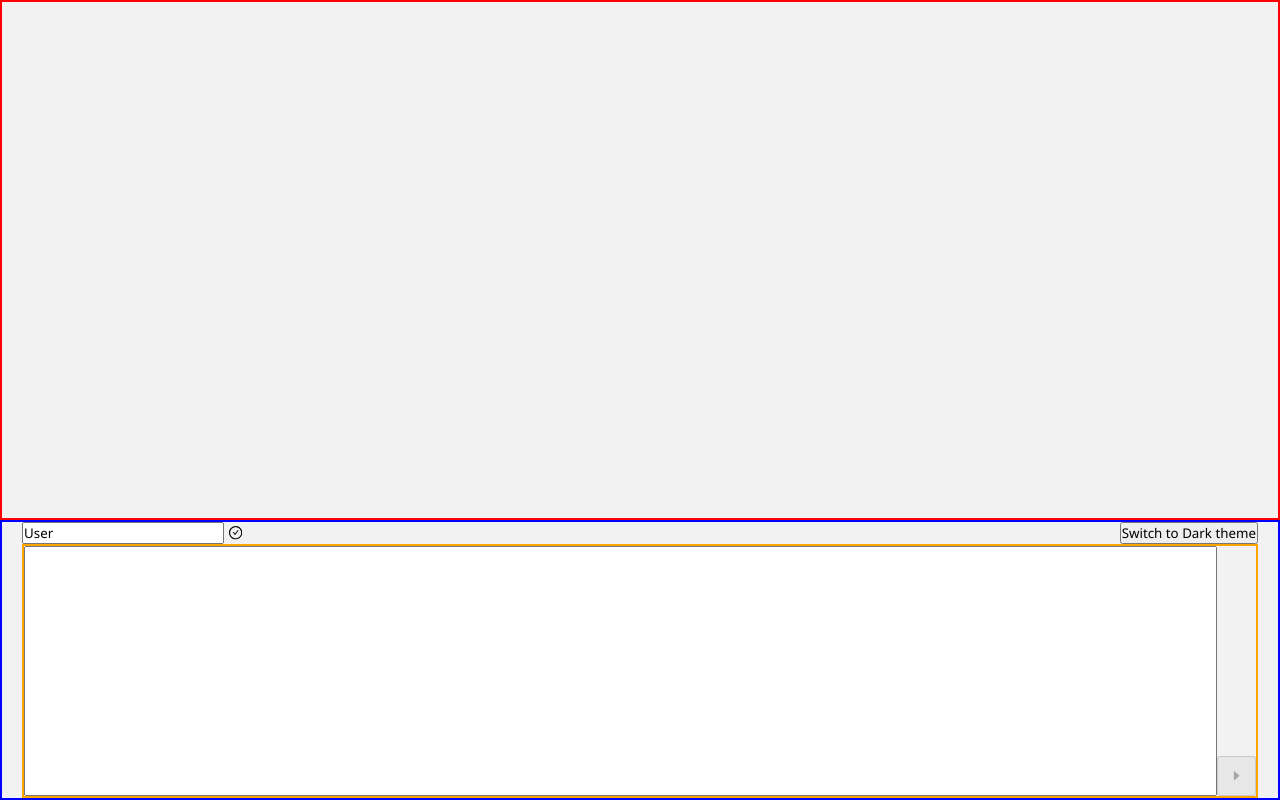
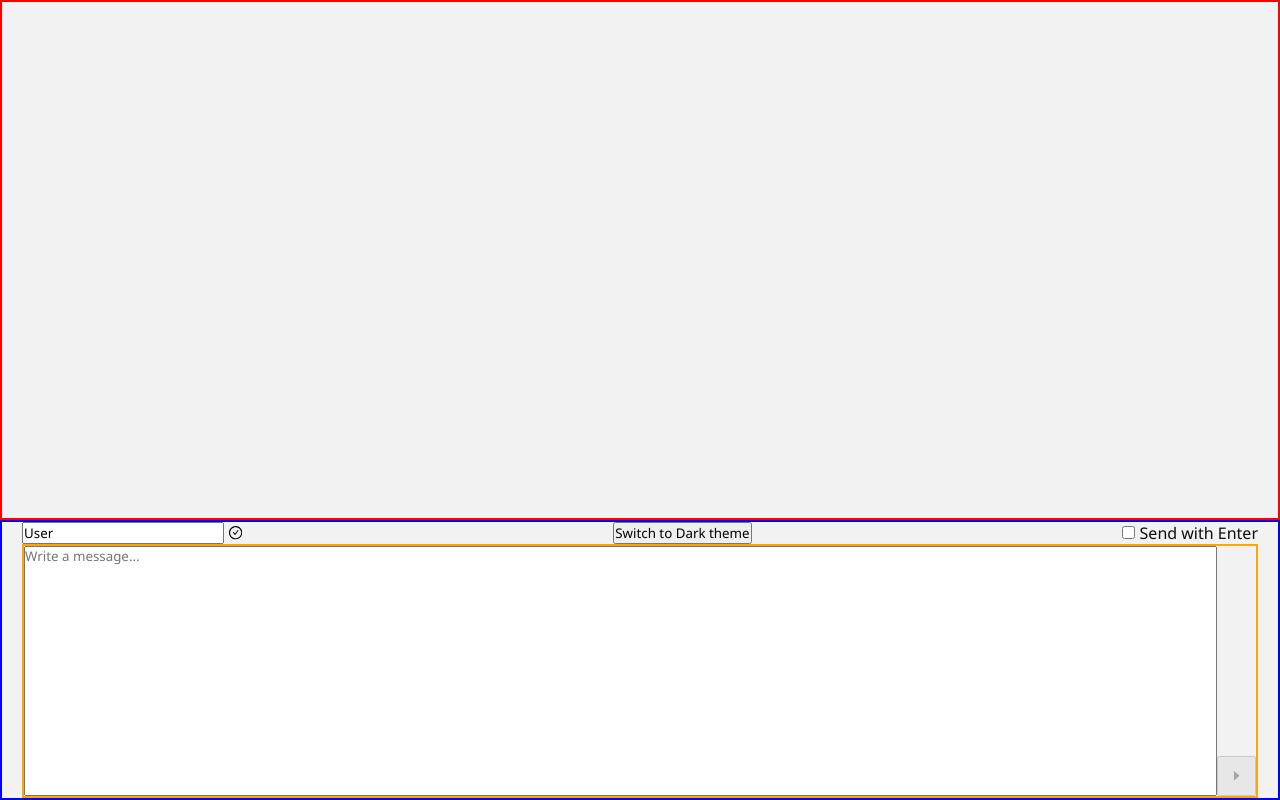
Before and after one commit to jposawa/chat-test, a React (Vite) app: page / in a window 1280 px wide. Built offline with nearby package versions, Linux system fonts and the light colour scheme.

Commit message:
Fixed textarea and added Enter send

```diff
--- a/src/App.jsx
+++ b/src/App.jsx
@@ -9,6 +9,7 @@ export default function App() {
   const [username, setUsername] = React.useState("User");
   const [messagesList, setMessagesList] = React.useState([]);
   const [currentMessage, setCurrentMessage] = React.useState();
+  const [shouldEnterSend, setShouldEnterSend] = React.useState(false);
 
   const handleThemeSwitch = () => {
     setActiveTheme(activeTheme === "lightTheme" ? "darkTheme" : "lightTheme");
@@ -24,12 +25,22 @@ export default function App() {
     setUsername(newUsername);
   };
 
+  const handleMessageChange = ({ target: field }) => {
+    setCurrentMessage(field?.value);
+  };
+
+  const handleKeyDown = (event) => {
+    if (event.key === "Enter" && shouldEnterSend) {
+      sendMessage();
+
+      event.preventDefault();
+    }
+  };
+
   const sendMessage = (event) => {
-    event.preventDefault();
+    event?.preventDefault();
 
-    const form = event.target;
-    const newMessage = form?.messageField?.value || "";
-    const newList = [...messagesList, newMessage.trim()];
+    const newList = [...messagesList, currentMessage.trim()];
 
     saveSessionStorage("messages", newList, true);
     setCurrentMessage("");
@@ -62,19 +73,33 @@ export default function App() {
               <CheckCircleOutlined />
             </button>
           </form>
+
           <button type="button" onClick={handleThemeSwitch}>
             Switch to {activeTheme === "lightTheme" ? "Dark" : "Light"} theme
           </button>
+
+          <span>
+            <input
+              id="enterSend"
+              type="checkbox"
+              onChange={({ target: field }) => {
+                setShouldEnterSend(field?.checked);
+              }}
+            />
+            <label htmlFor="enterSend"> Send with Enter</label>
+          </span>
         </div>
 
         <form className={styles.messageWrapper} onSubmit={sendMessage}>
           <textarea
             name="messageField"
+            title="Your message"
+            placeholder="Write a message..."
             value={currentMessage}
-            onChange={({ target: field }) => {
-              setCurrentMessage(field?.value?.trim());
-            }}
+            onChange={handleMessageChange}
+            onKeyDown={handleKeyDown}
           ></textarea>
+
           <button
             type="submit"
             disabled={!currentMessage || currentMessage === ""}
--- a/src/App.module.css
+++ b/src/App.module.css
@@ -19,6 +19,11 @@
   .messagesList {
     height: 65%;
     border-color: red;
+
+    & > p {
+      border: 1px solid purple;
+      white-space: pre;
+    }
   }
 
   .userWrapper {
@@ -50,9 +55,12 @@
       align-items: flex-end;
 
       & > textarea {
+        position: relative;
         width: 100%;
         height: 100%;
         resize: none;
+        z-index: 2;
+        outline: none;
       }
 
       & > button {
```
